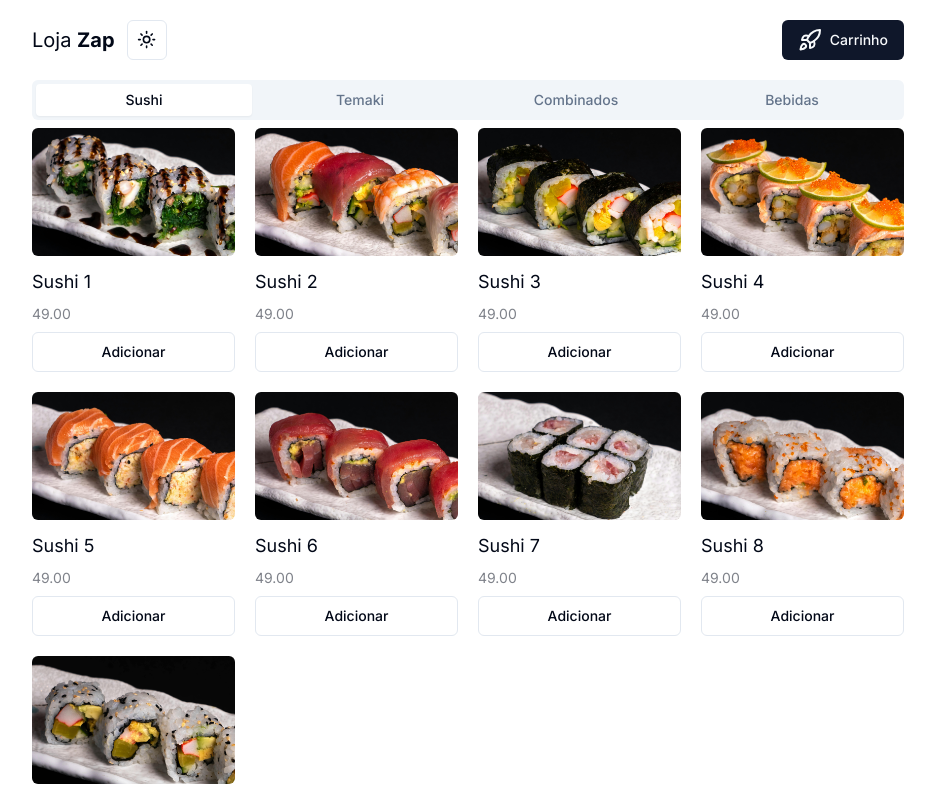
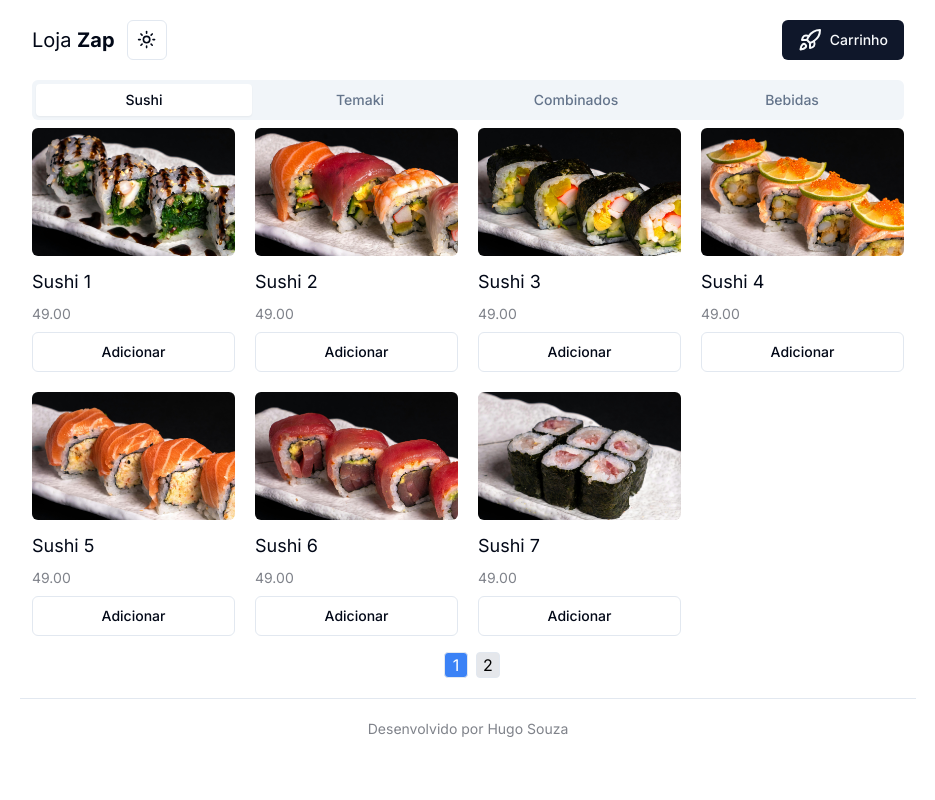
Before and after one commit to HugoSouza10/Loja-zap, a Next.js app: page / in a window 1280 px wide. Shown: the top 800 px of the page, without its empty margins (172-1107 px from the left). Built offline with nearby package versions, Linux system fonts and the light colour scheme.

Commit message:
feat: Adicionar paginação de produtos por abas

```diff
--- /dev/null
+++ b/src/components/pagination/productPagination.tsx
@@ -0,0 +1,31 @@
+
+type PaginationProps  = {
+    totalItems: number;
+    itemsPerPage: number;
+    currentPage: number;
+    onPageChange: (page: number) => void;
+};
+
+export const Pagination  = ({ totalItems, itemsPerPage, currentPage, onPageChange }: PaginationProps ) => {
+    const totalPages = Math.ceil(totalItems / itemsPerPage);
+
+    if (totalPages <= 1) return null; // Oculta a paginação se houver apenas uma página
+
+    return (
+        <div className="flex justify-center mt-4">
+            {Array.from({ length: totalPages }, (_, index) => (
+                <button
+                    key={index}
+                    onClick={() => onPageChange(index + 1)}
+                    className={`w-6 ml-2 rounded-sm  border ${
+                        currentPage === index + 1
+                            ? "bg-blue-500 text-white"
+                            : "bg-gray-200 text-black"
+                    }`}
+                >
+                    {index + 1}
+                </button>
+            ))}
+        </div>
+    );
+};
--- a/src/components/products/tabs.tsx
+++ b/src/components/products/tabs.tsx
@@ -1,74 +1,93 @@
+'use client';
 
+import { useEffect, useState } from "react";
 import { getAllProducts } from "@/services/product";
 import { Tabs, TabsContent, TabsList, TabsTrigger } from "../ui/tabs";
 import { Product } from "@/types/product";
 import { ProductEmpty } from "./empty";
 import { ProductItem } from "./item";
+import { Pagination } from "@/components/pagination/productPagination";
 
-
-type Tab =  {
+type Tab = {
     title: string,
     value: string,
     products: Product[]
-}
-export const ProductTabs = async () => {
+};
 
-    const products = await getAllProducts();
+export const ProductTabs = () => {
+    const [products, setProducts] = useState<Product[]>([]);
+    const [isLoading, setIsLoading] = useState(true);
+    const [currentPage, setCurrentPage] = useState<{ [key: string]: number }>({});
+    const itemsPerPage = 7;
 
+    useEffect(() => {
+        const fetchProducts = async () => {
+            setIsLoading(true);
+            const fetchedProducts = await getAllProducts();
+            setProducts(fetchedProducts);
+            setIsLoading(false);
+        };
+
+        fetchProducts();
+    }, []);
+
+    if (isLoading) {
+        return <div>Carregando produtos...</div>;
+    }
 
     const tabs: Tab[] = [
-        {
-            title: 'Sushi',
-            value: 'sushi',
-            products: products.filter(item=> item.category === 'sushi')
-        },
-        {
-            title: 'Temaki',
-            value: 'temaki',
-            products: products.filter(item=> item.category === 'temaki')
-        },
-        {
-            title: 'Combinados',
-            value: 'pack',
-            products: products.filter(item=> item.category === 'pack')
-        },
-        {
-            title: 'Bebidas',
-            value: 'beverage',
-            products: products.filter(item=> item.category === 'beverage')
-        },
+        { title: 'Sushi', value: 'sushi', products: products.filter(item => item.category === 'sushi') },
+        { title: 'Temaki', value: 'temaki', products: products.filter(item => item.category === 'temaki') },
+        { title: 'Combinados', value: 'pack', products: products.filter(item => item.category === 'pack') },
+        { title: 'Bebidas', value: 'beverage', products: products.filter(item => item.category === 'beverage') },
     ];
 
-     {/*Criamos umas abas */}
-    return(
+    const handlePageChange = (tab: string, page: number) => {
+        setCurrentPage((prev) => ({ ...prev, [tab]: page }));
+    };
+
+    return (
         <Tabs defaultValue="sushi">
-
             <TabsList className="flex">
                 {tabs.map((item) => (
                     <TabsTrigger
                         className="flex-1"
                         key={item.value}
                         value={item.value}
-                        >{item.title}
+                    >
+                        {item.title}
                     </TabsTrigger>
                 ))}
             </TabsList>
 
-            {tabs.map((item, index) => (
-                <TabsContent value={item.value}>
-                    {item.products.length > 0 &&
-                        <div className="grid gap-5 grid-cols-2 sm: grid-flow-col-3 md:grid-cols-4">
-                            {/*Aqui a gente faz um loop dentro do array de produtos */}
-                            {item.products.map(product =>(
-                                <ProductItem key={product.id} item={product}/>
-                            ))}
-                        </div>
-                    }
-                    {item.products.length === 0 &&
-                        <ProductEmpty/>
-                    }
-                </TabsContent>
-            ))}
+            {tabs.map((item) => {
+                const currentTabPage = currentPage[item.value] || 1;
+                const startIndex = (currentTabPage - 1) * itemsPerPage;
+                const endIndex = startIndex + itemsPerPage;
+                const paginatedProducts = item.products.slice(startIndex, endIndex);
+
+                return (
+                    <TabsContent key={item.value} value={item.value}>
+                        {paginatedProducts.length > 0 ? (
+                            <div className="grid gap-5 grid-cols-2 sm:grid-flow-col-3 md:grid-cols-4">
+                                {paginatedProducts.map(product => (
+                                    <ProductItem key={product.id} item={product} />
+                                ))}
+                            </div>
+                        ) : (
+                            <ProductEmpty />
+                        )}
+
+                        {/* Componente de Paginação */}
+                        <Pagination
+                            totalItems={item.products.length}
+                            itemsPerPage={itemsPerPage}
+                            currentPage={currentTabPage}
+                            onPageChange={(page) => handlePageChange(item.value, page)}
+                        />
+                    </TabsContent>
+                );
+            })}
         </Tabs>
     );
-}
+};
```
